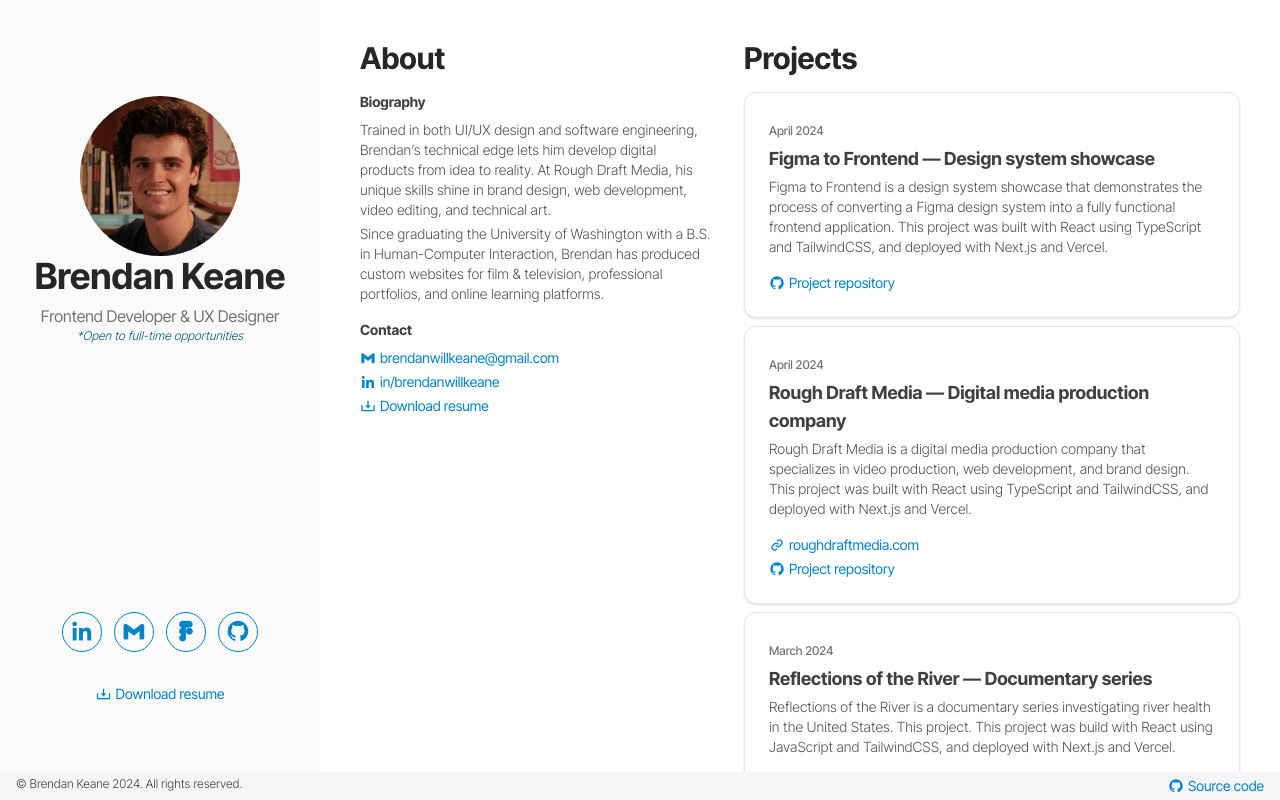
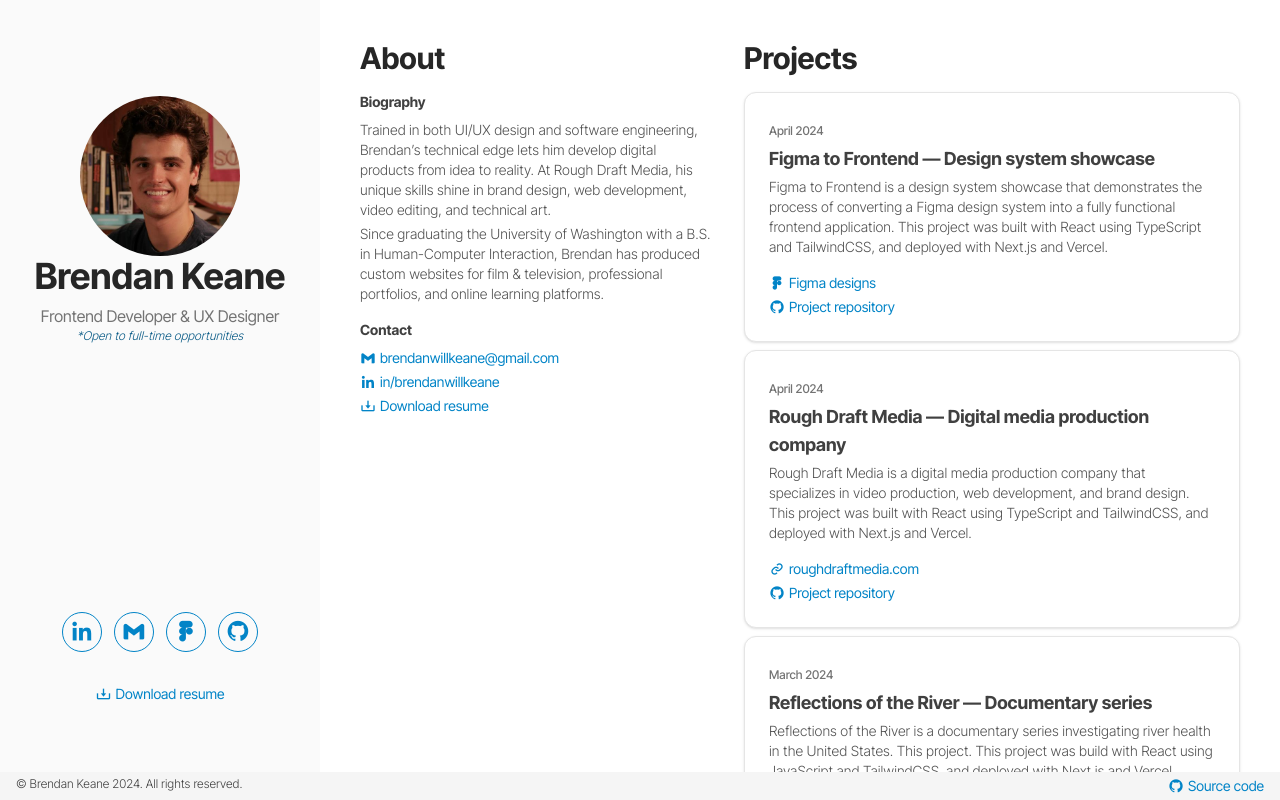
Before and after one commit to brendanwilliam/bkportfolio, a Next.js app: page / in a window 1280 px wide. Built offline with nearby package versions, Linux system fonts and the light colour scheme.

Commit message:
Figma file added to Figma to Frontend

```diff
--- a/src/components/Projects.tsx
+++ b/src/components/Projects.tsx
@@ -20,6 +20,7 @@ const projects: Project[] = [
     title: "Figma to Frontend — Design system showcase",
     description: "Figma to Frontend is a design system showcase that demonstrates the process of converting a Figma design system into a fully functional frontend application. This project was built with React using TypeScript and TailwindCSS, and deployed with Next.js and Vercel.",
     links: [
+      { title: "Figma designs", icon: "bxl-figma", href: "https://www.figma.com/community/file/1347365788085846321/figma-to-frontend" },
       { title: "Project repository", icon: "bxl-github", href: "https://github.com/brendanwilliam/bkportfolio" }
     ]
   },
```
